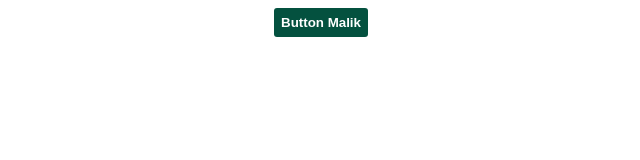
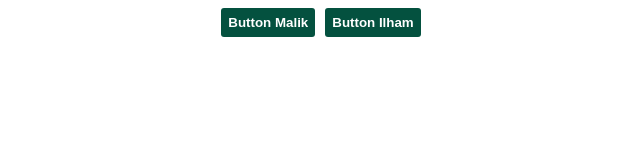
Before and after one commit to mallexibra/cobaGIT, a plain HTML site: page index.html in a window 1280 px wide. Shown: the whole page, without its empty margins (319-959 px from the left). Drawn offline with Linux system fonts and the light colour scheme.

Commit message:
Update index.html

```diff
--- a/index.html
+++ b/index.html
@@ -24,6 +24,7 @@
 <body>
     <div class="container">
         <button type="submit">Button Malik</button>
+        <button type="submit">Button Ilham</button>
     </div>
 </body>
 </html>
```
